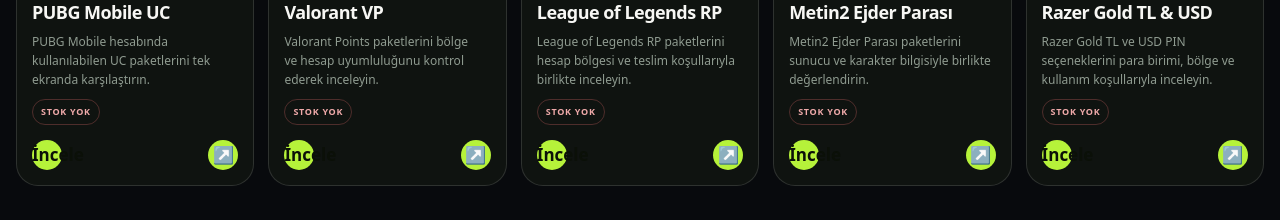
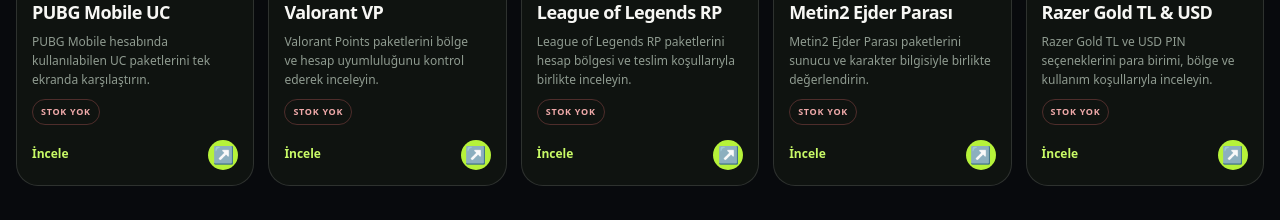
Before and after one commit to sonerkayan17-commits/sky-bozum, a Next.js app: page /urunler in a window 1280 px wide. Shown: the part 1098-1318 px from the top of the page. Built offline with nearby package versions, Linux system fonts and the light colour scheme; no server answers.

Commit message:
Fix product card action labels

```diff
--- a/app/globals.css
+++ b/app/globals.css
@@ -53,9 +53,10 @@
 .product-directory-card__body h3{margin-top:8px;font-size:18px;font-weight:900;letter-spacing:-.03em}
 .product-directory-card__body p{margin-top:7px;color:#8f9b90;font-size:12px;line-height:1.55}
 .product-directory-card__stock{display:inline-flex;align-self:flex-start;margin-top:10px;border:1px solid rgba(239,112,112,.28);border-radius:999px;padding:5px 8px;color:#f0aaaa;font-size:9px;font-weight:900;letter-spacing:.08em;text-transform:uppercase}
-.product-directory-card__cta{display:flex;align-items:center;justify-content:space-between;margin-top:auto;padding-top:15px;color:#c8fa66;font-size:12px;font-weight:900}
-.product-directory-card__cta span{display:grid;width:30px;height:30px;place-items:center;border-radius:50%;background:#b6f23a;color:#0b1008;font-size:17px;transition:transform .25s ease}
-.product-directory-card:hover .product-directory-card__cta span{transform:translateX(3px)}
+.product-directory-card__cta{display:flex;align-items:center;justify-content:space-between;gap:12px;margin-top:auto;padding-top:15px;color:#c8fa66;font-size:12px;font-weight:900}
+.product-directory-card__cta>span:first-child{display:block;min-width:0;color:#c8fa66;line-height:1.2;white-space:nowrap}
+.product-directory-card__cta>span:last-child{display:grid;flex:0 0 30px;width:30px;height:30px;place-items:center;border-radius:50%;background:#b6f23a;color:#0b1008;font-size:17px;transition:transform .25s ease}
+.product-directory-card:hover .product-directory-card__cta>span:last-child{transform:translateX(3px)}
 .product-cover{position:relative;isolation:isolate;display:flex;height:100%;min-height:210px;overflow:hidden;border-radius:inherit;background-color:#101610;background-position:center;background-size:cover;background-repeat:no-repeat}
 .product-cover--compact{min-height:160px;border-radius:15px;margin:-1px -1px 12px}
 .product-cover:before,.product-cover:after{content:"";position:absolute;inset:0;pointer-events:none}
```
